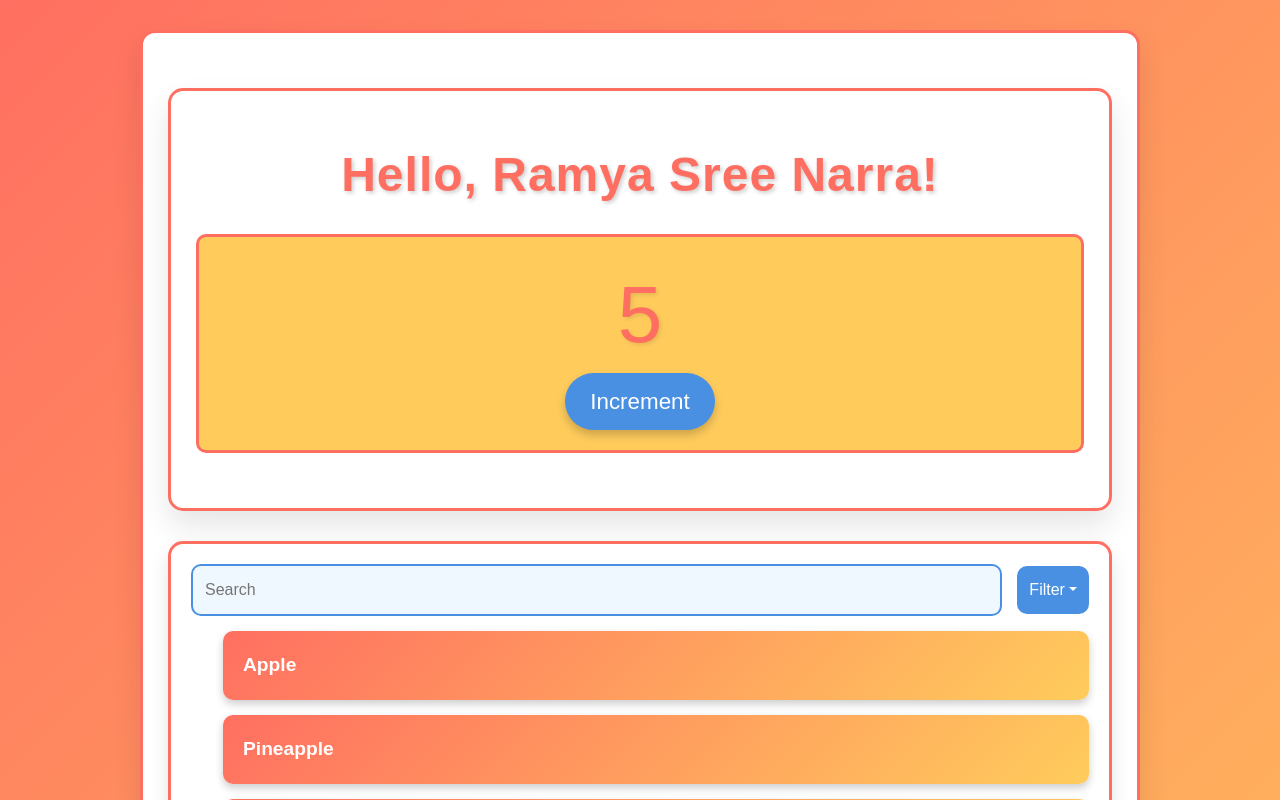
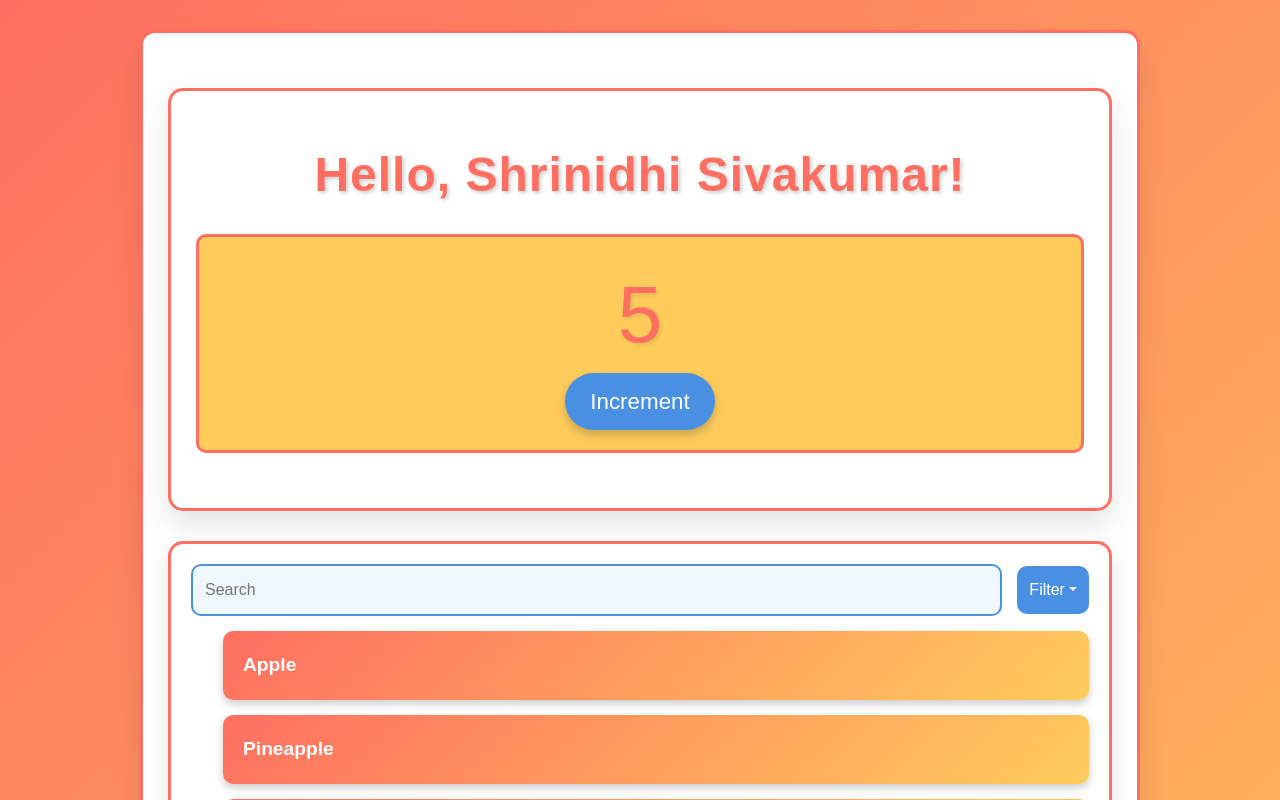
Before and after one commit to shrisivaclg/cw_8, a React (Create React App) app: page / in a window 1280 px wide. Shown: the top 800 px of the page. Built offline with nearby package versions, Linux system fonts and the light colour scheme.

Commit message:
Initial commit for React project

```diff
--- a/src/App.js
+++ b/src/App.js
@@ -35,7 +35,7 @@ function App() {
     return (
         <div className="App">
             <div className="App">
-             <HelloWorld name="Ramya Sree Narra" />
+             <HelloWorld name="Shrinidhi Sivakumar" />
              <Counter />
             </div>
             <FilteredList items={produce} />
```
